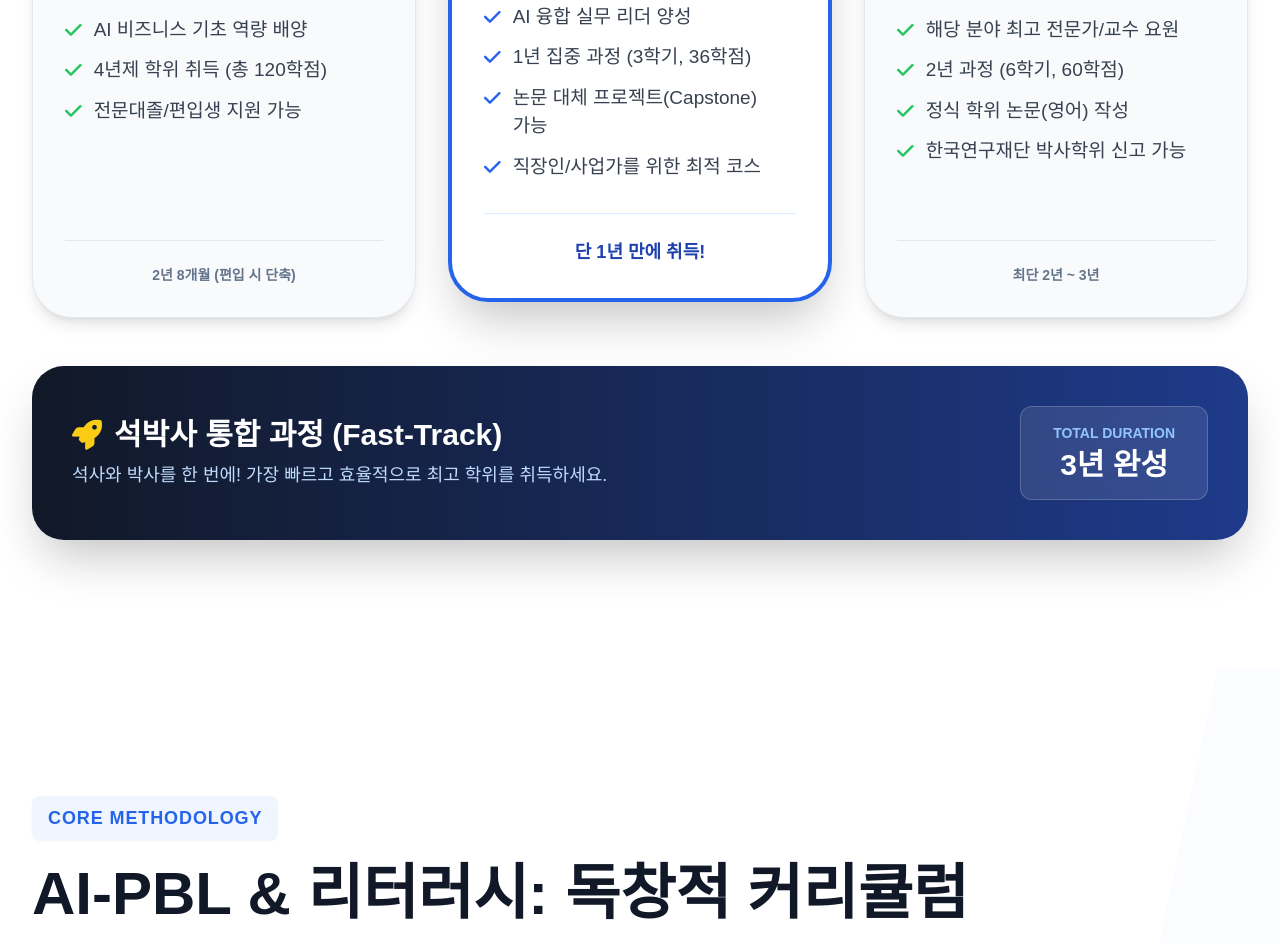
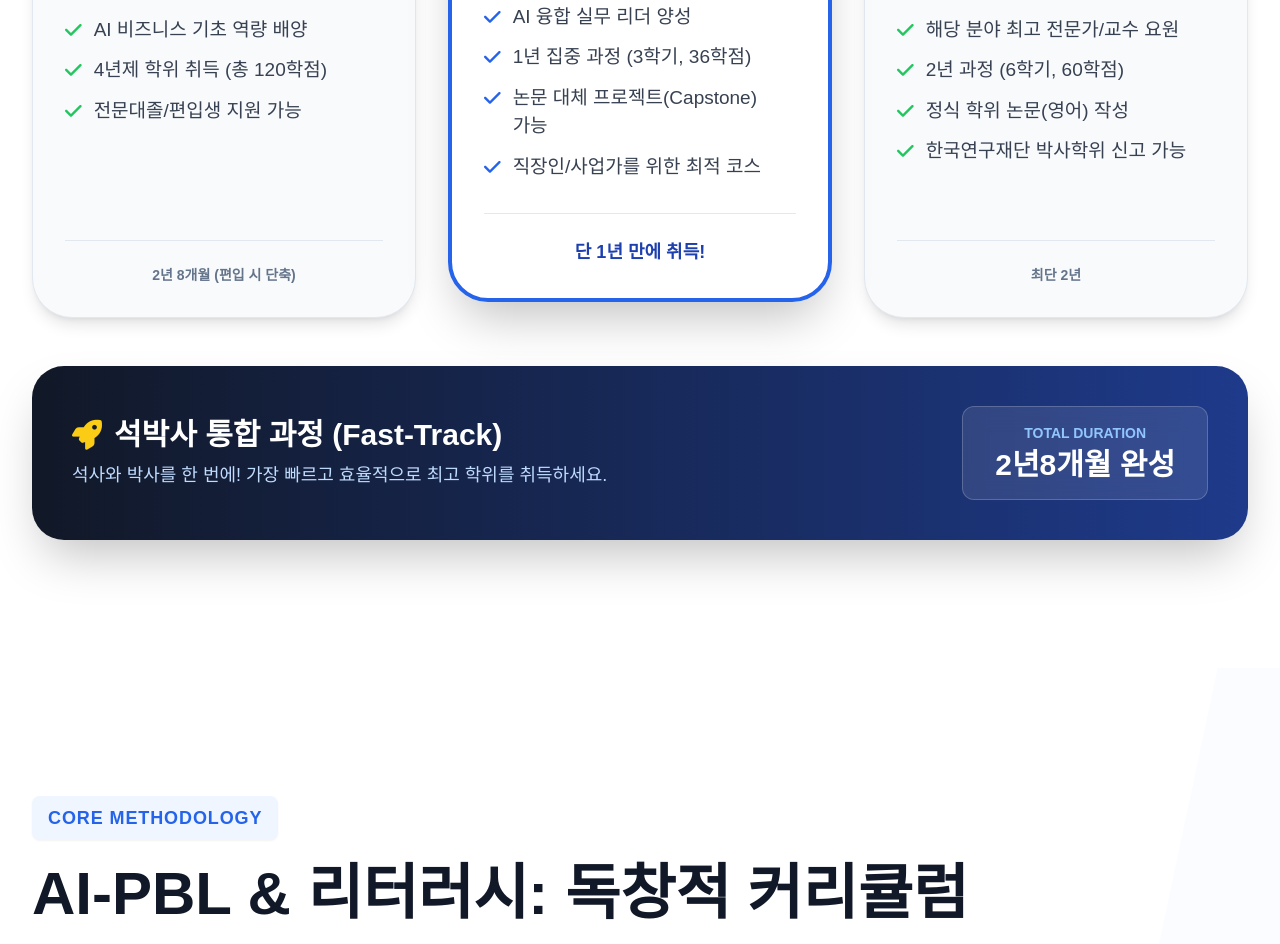
Before and after one commit to aicufarmaster/aicaroline, a plain HTML site: page index.html in a window 1280 px wide. Shown: the part 4696-5640 px from the top of the page. Drawn offline with nearby package versions, Linux system fonts and the light colour scheme; a web font is replaced by a local one.

Commit message:
Update index.html

```diff
--- a/index.html
+++ b/index.html
@@ -544,7 +544,7 @@
                         <li class="flex items-start"><i class="fas fa-check text-green-500 mt-1 mr-3"></i> 한국연구재단 박사학위 신고 가능</li>
                     </ul>
                     <div class="mt-auto pt-6 border-t border-slate-200">
-                        <span class="block text-center text-slate-500 text-sm font-bold">최단 2년 ~ 3년</span>
+                        <span class="block text-center text-slate-500 text-sm font-bold">최단 2년</span>
                     </div>
                 </div>
             </div>
@@ -559,7 +559,7 @@
                 </div>
                 <div class="bg-white/10 backdrop-blur-md rounded-xl p-4 md:px-8 border border-white/20 text-center">
                     <span class="block text-blue-300 text-sm font-bold uppercase mb-1">Total Duration</span>
-                    <span class="block text-white text-3xl font-black">3년 완성</span>
+                    <span class="block text-white text-3xl font-black">2년8개월 완성</span>
                 </div>
             </div>
         </div>
@@ -762,7 +762,7 @@
                             <span class="font-bold text-yellow-400 text-2xl bg-yellow-400/10 px-4 py-2 rounded-xl border border-yellow-400/20">10% 할인</span>
                         </li>
                         <li class="mt-10 pt-10 border-t-2 border-dashed border-blue-400/30 flex items-center justify-between">
-                            <span class="font-black text-2xl text-white">첫 학기 최대 혜택</span>
+                            <span class="font-black text-2xl text-white">매학기 최대 혜택</span>
                             <span class="font-black text-yellow-300 text-5xl drop-shadow-[0_0_15px_rgba(253,224,71,0.5)]">총 20% OFF</span>
                         </li>
                     </ul>
```
